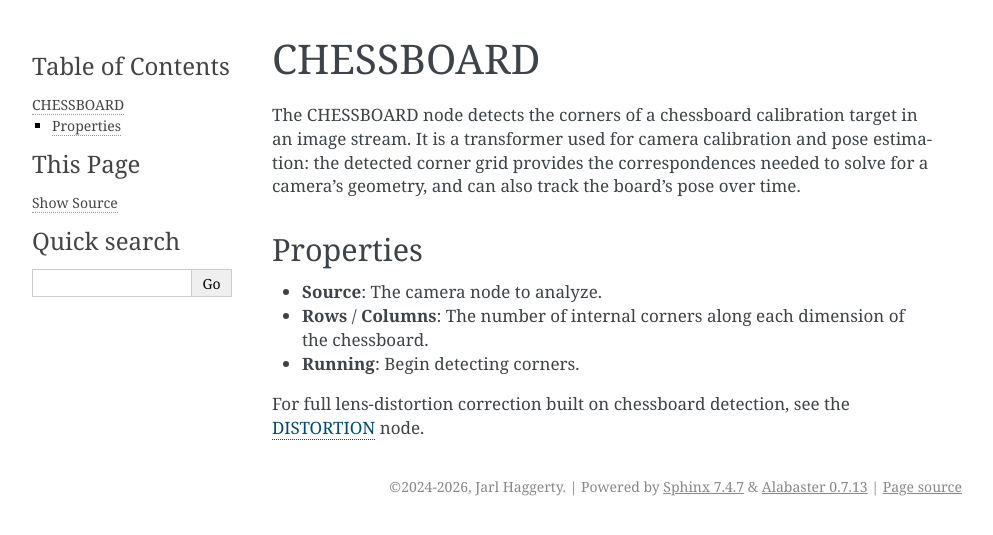
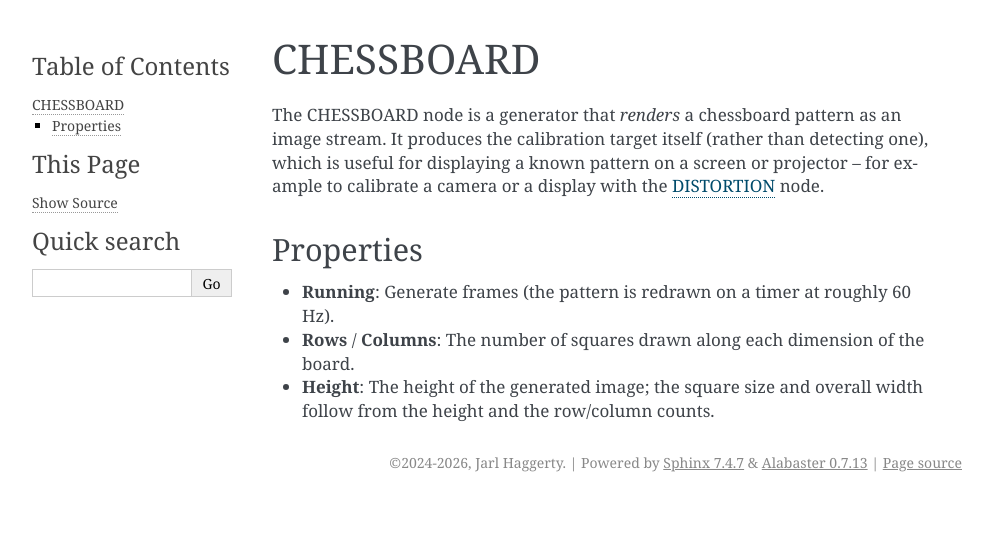
Before and after one commit to cajigaslab/Thalamus, a Sphinx documentation site: the page built from docs/source/nodes/chessboard.rst, in a window 1280 px wide. Shown: the top 535 px of the page, without its empty margins (148-1141 px from the left). Built offline with Sphinx 7.4.7, drawn with Linux system fonts in a browser that asks for light colours.

Commit message:
docs: fix node descriptions flagged by review (chessboard, toggle, nidaq_out)
- CHESSBOARD: it is a generator that renders a chessboard pattern image, not a
  detector; rewrite the page, drop the non-existent "Source" property, and move
  it to the Generators category in the catalog.
- TOGGLE: it is a flip-flop that toggles output (0 / 3.3) on rising threshold
  crossings, not a 0/1 comparator; correct the page and catalog entry.
- NIDAQ_OUT: remove Channel Type / Sample Rate / Poll Interval (those belong to
  the NIDAQ input node), document the Digital key, and drop the over-broad
  equal-length/interval claim.

https://claude.ai/code/session_01MAzXeAdNgB8gzEfjaBWh7Z

```diff
--- a/docs/source/nodes/catalog.rst
+++ b/docs/source/nodes/catalog.rst
@@ -47,6 +47,8 @@ Generators
      - Streams hand/finger pose data from StretchSense Hand Engine.
    * - ``PUPIL``
      - Generates a synthetic eye image with a moving pupil (optionally random saccades) for testing eye-tracking pipelines.  See :doc:`pupil`.
+   * - ``CHESSBOARD``
+     - Renders a chessboard calibration-target image (for displaying a known pattern, e.g. for camera/display calibration).  See :doc:`chessboard`.
    * - ``REMOTE``
      - Proxies a data stream from another Thalamus instance over gRPC.
    * - ``SAMPLE_MONITOR``
@@ -98,7 +100,7 @@ Transformers
    * - ``ANALOG``
      - Pass-through / touchpad analog node that can inject synthetic input from the mouse.  See :doc:`analog`.
    * - ``TOGGLE``
-     - Emits a binary 0/1 state based on a threshold.  See :doc:`toggle`.
+     - Flip-flop that toggles its output (0 / 3.3) on each rising threshold crossing of the input.  See :doc:`toggle`.
    * - ``CHANNEL_PICKER``
      - Selects and reorders channels from one or more upstream sources.  See :doc:`channel_picker`.
    * - ``FREQUENCY``
@@ -109,8 +111,6 @@ Transformers
      - Detects gaze position from an eye-camera video stream and outputs scaled analog coordinates.  See :doc:`oculomatic`.
    * - ``ARUCO``
      - Detects ArUco/AprilTag fiducial markers in images and outputs board poses.  See :doc:`aruco`.
-   * - ``CHESSBOARD``
-     - Detects chessboard corners in images for camera calibration / pose estimation.  See :doc:`chessboard`.
    * - ``DISTORTION``
      - Applies camera-distortion correction to image streams.  See :doc:`distortion`.
    * - ``HEXASCOPE``
--- a/docs/source/nodes/chessboard.rst
+++ b/docs/source/nodes/chessboard.rst
@@ -1,18 +1,16 @@
 CHESSBOARD
 ==========
 
-The CHESSBOARD node detects the corners of a chessboard calibration target in an
-image stream.  It is a transformer used for camera calibration and pose estimation:
-the detected corner grid provides the correspondences needed to solve for a
-camera's geometry, and can also track the board's pose over time.
+The CHESSBOARD node is a generator that *renders* a chessboard pattern as an image
+stream.  It produces the calibration target itself (rather than detecting one),
+which is useful for displaying a known pattern on a screen or projector -- for
+example to calibrate a camera or a display with the :doc:`distortion` node.
 
 Properties
 ----------
 
-* **Source**: The camera node to analyze.
-* **Rows** / **Columns**: The number of internal corners along each dimension of the
-  chessboard.
-* **Running**: Begin detecting corners.
-
-For full lens-distortion correction built on chessboard detection, see the
-:doc:`distortion` node.
+* **Running**: Generate frames (the pattern is redrawn on a timer at roughly 60 Hz).
+* **Rows** / **Columns**: The number of squares drawn along each dimension of the
+  board.
+* **Height**: The height of the generated image; the square size and overall width
+  follow from the height and the row/column counts.
```
Also changed, not shown: docs/source/nodes/nidaq_out.rst (+4 -4 lines), docs/source/nodes/toggle.rst (+10 -6 lines).
